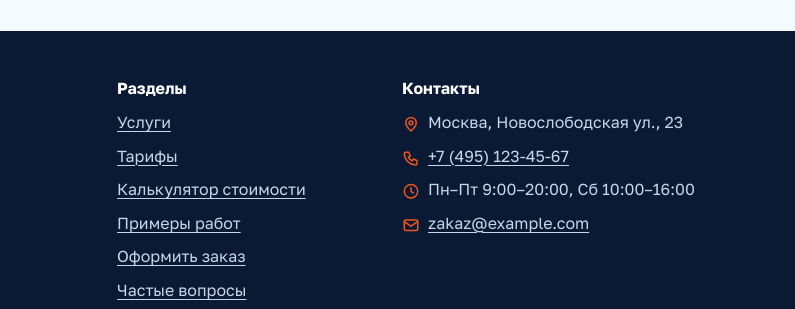
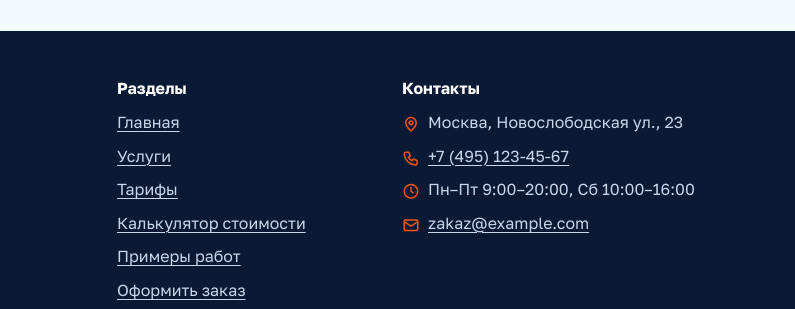
Before and after one commit to skylongg/kr3-responsive-shop, a plain HTML site: page catalog.html in a window 1280 px wide. Shown: the part 2119-2428 px from the top of the page, 485-1280 px from the left. Drawn offline with Linux system fonts and the light colour scheme.

Commit message:
fix: add home link to footer sections

```diff
--- a/catalog.html
+++ b/catalog.html
@@ -175,6 +175,7 @@
       <nav aria-label="Разделы сайта">
         <h2 class="site-footer__title">Разделы</h2>
         <ul class="site-footer__list">
+          <li><a href="index.html">Главная</a></li>
           <li><a href="catalog.html">Услуги</a></li>
           <li><a href="tariffs.html">Тарифы</a></li>
           <li><a href="tariffs.html#calculator">Калькулятор стоимости</a></li>
```
Also changed, not shown: contacts.html (+1 -0 lines), examples.html (+1 -0 lines), index.html (+1 -0 lines), order.html (+1 -0 lines), product.html (+1 -0 lines), tariffs.html (+1 -0 lines).
